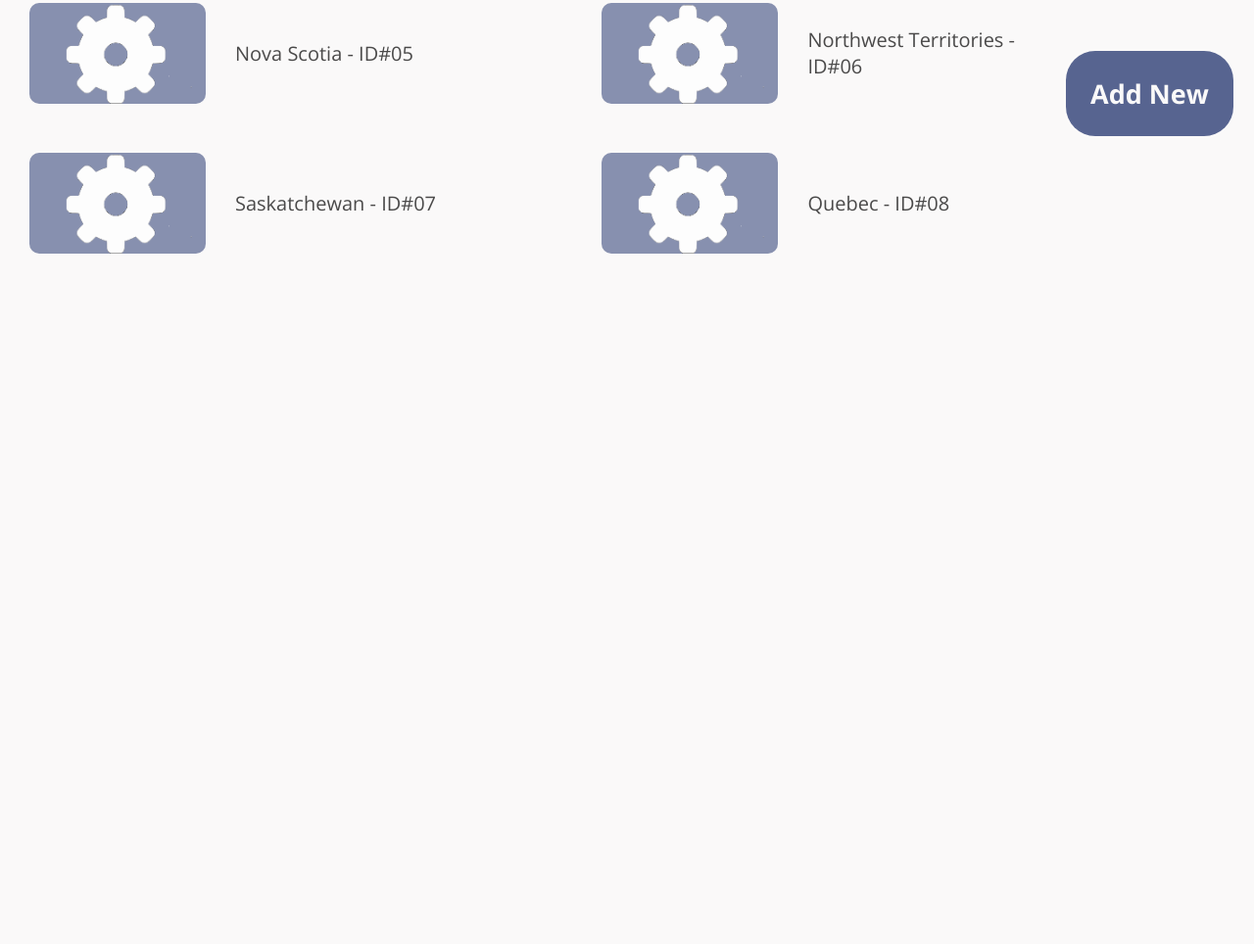
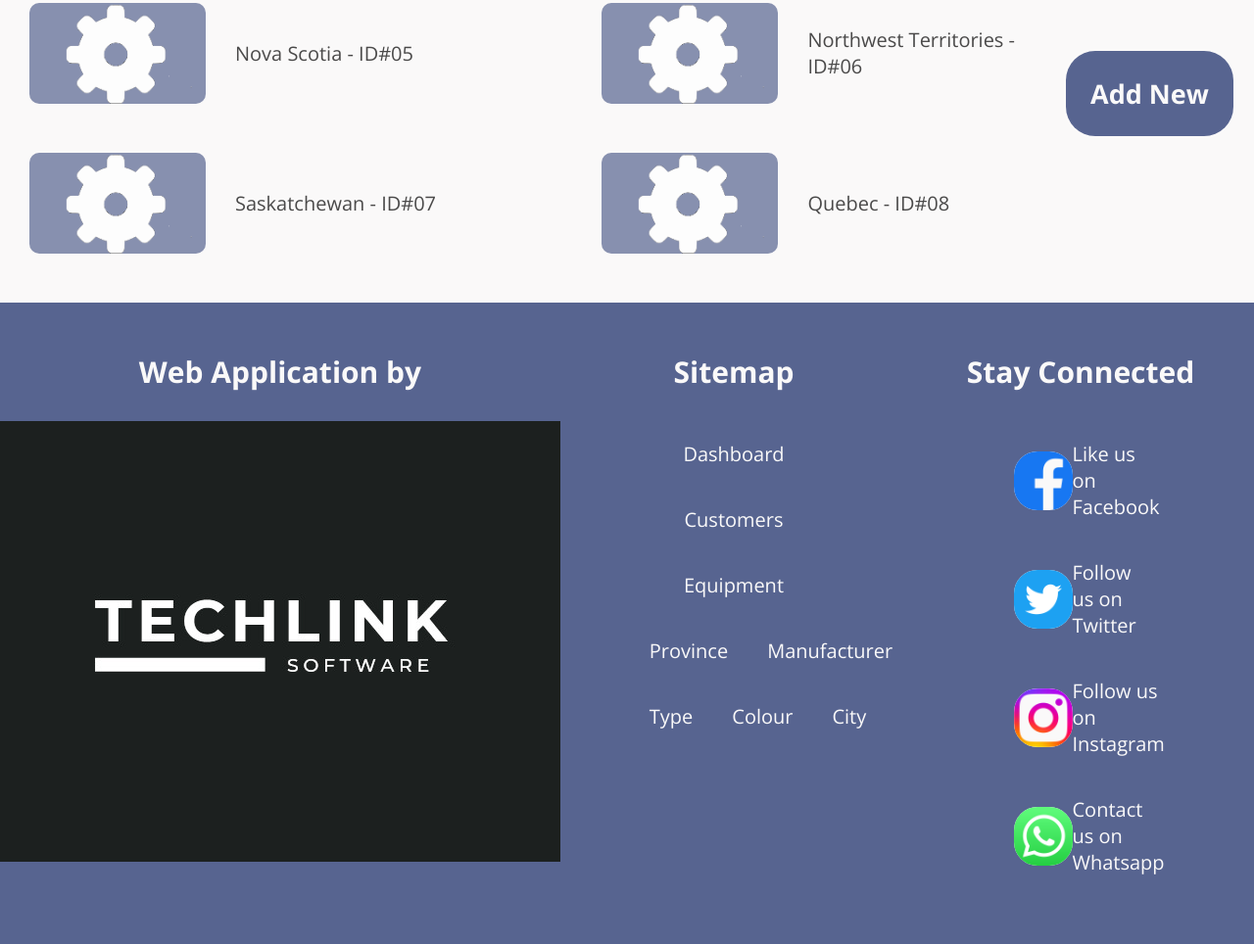
Before and after one commit to TonyTonyJuancho/PROG1210, a plain HTML site: page Province/index.html in a window 1280 px wide. Shown: the part 644-1608 px from the top of the page at 98% size. Before the commit the page ends 953 px from the top, so only its background shows below. Drawn offline with nearby package versions, Linux system fonts and the light colour scheme.

Commit message:
Update index.html added footer

```diff
--- a/Province/index.html
+++ b/Province/index.html
@@ -101,6 +101,56 @@
                 <a href = "./insert.html" class = "btn-add">Add New</a>
             </div>
         </main>
+        <footer class = "foot-main">
+            <div class = "footer-section">
+                <h1 class = "footer-section-heading">Web Application by</h1>
+                <img src = "../images/tl-logo.jpeg" alt = "TechLink Logo">
+            </div>
+            <div class = "footer-section">
+                <h1 class = "footer-section-heading">Sitemap</h1>
+                <div class = "footer-section-row">
+                    <a href ="../index.html" class = "footer-section-item">Dashboard</a>
+                </div>
+                <div class = "footer-section-row">
+                    <a href = "index.html" class = "footer-section-item">Customers</a>
+                </div>
+                <div class = "footer-section-row">
+                    <a href = "../Equipment/index.html" class = "footer-section-item">Equipment</a>
+                </div>
+                <div class = "footer-section-row">
+                    <a href = "../Province/index.html" class = "footer-section-item">Province</a>
+                    <a href = "../Manufacturer/index.html" class = "footer-section-item">Manufacturer</a>
+                </div>
+                <div class = "footer-section-row">
+                    <a href = "../Type/index.html" class = "footer-section-item">Type</a>
+                    <a href = "../Colour/index.html" class = "footer-section-item">Colour</a>
+                    <a href = "../City/index.html" class = "footer-section-item">City</a>
+                </div>
+            </div>
+            <div class = "footer-section">
+                <h1 class = "footer-section-heading">Stay Connected</h1>
+                <div class = "footer-section-row contact-link">
+                    <a href = "" class = "footer-section-item ">
+                        <img class = "footer-section-img" src = "../images/facebook-icon.png" alt = "facebook icon"> Like us on Facebook
+                    </a>
+                </div>
+                <div class = "footer-section-row contact-link">
+                <a href = "" class = "footer-section-item ">
+                    <img class = "footer-section-img" src = "../images/twitter-icon.png" alt = "twitter icon"> Follow us on Twitter
+                </a>
+                </div>
+                <div class = "footer-section-row contact-link">
+                <a href = "" class = "footer-section-item ">
+                    <img class = "footer-section-img" src = "../images/instagram-icon.png" alt = "instagram-icon icon"> Follow us on Instagram
+                </a>
+                </div>
+                <div class = "footer-section-row contact-link">
+                <a href = "" class = "footer-section-item">
+                    <img class = "footer-section-img" src = "../images/whatsapp-icon.png" alt = "whatsapp-icon icon">  Contact us on Whatsapp
+                </a>
+                </div>
+            </div>
+        </footer>
     </body>
     <!-- <footer>
         <p>Footer of the page starts here.<br>
```
